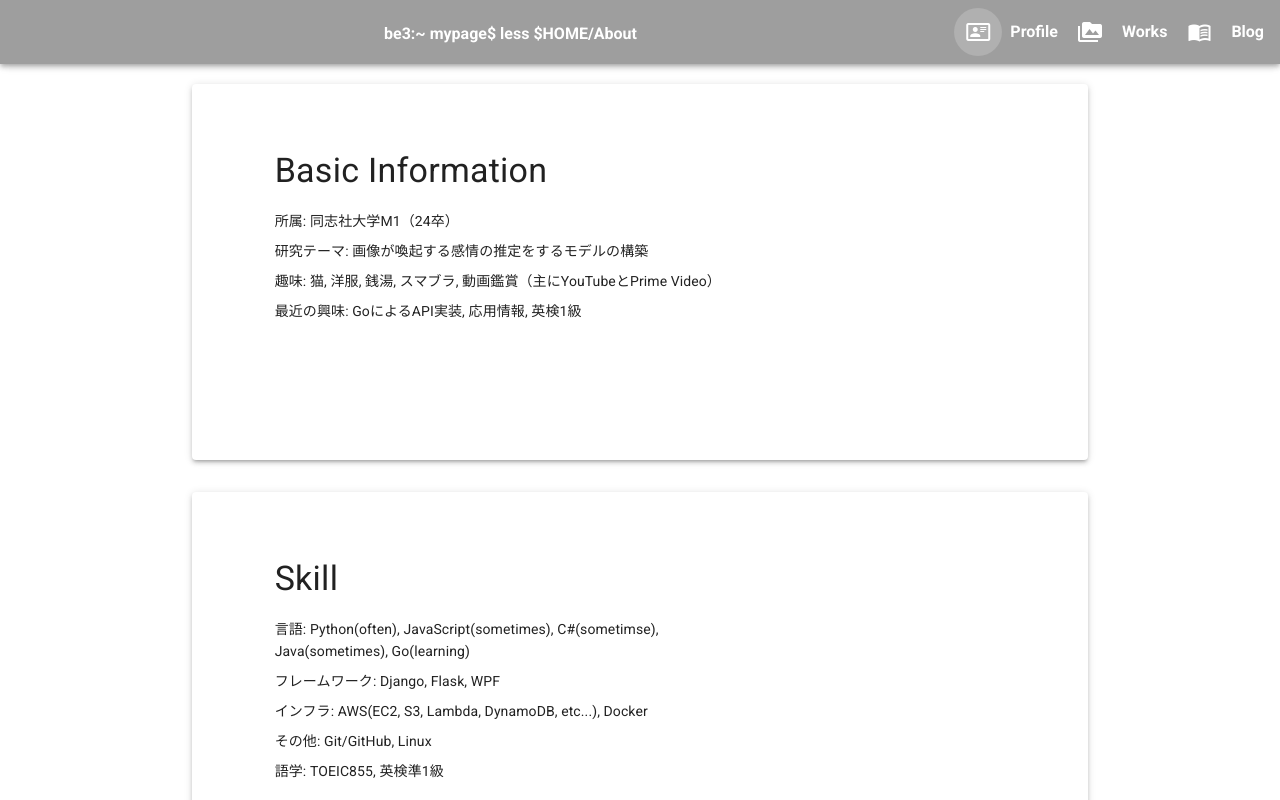
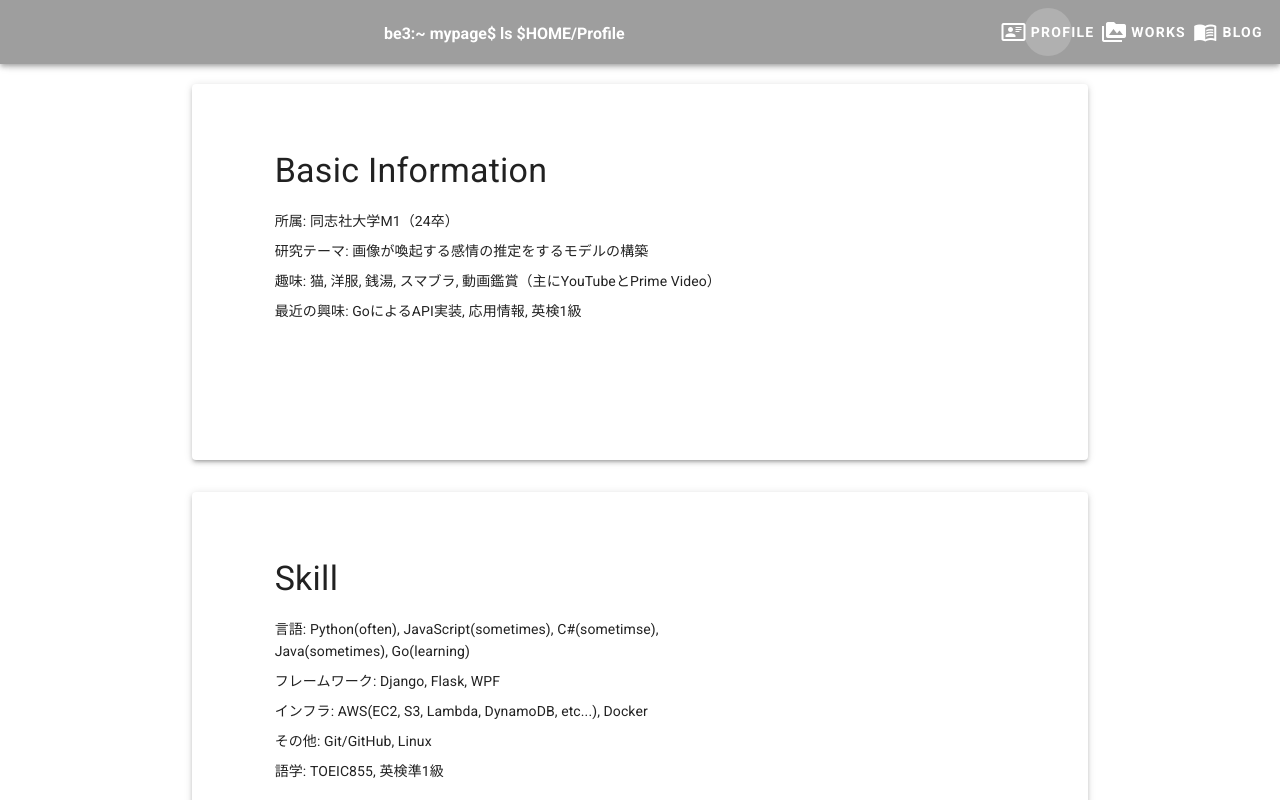
Before and after one commit to Be3751/Be3751.github.io, a Vue app: page /mypage/about in a window 1280 px wide. Shown: the top 800 px of the page. Built offline with nearby package versions, Linux system fonts and the light colour scheme.

Commit message:
modified menu in nav-bar

```diff
--- a/src/App.vue
+++ b/src/App.vue
@@ -20,26 +20,26 @@
           src="@/assets/img/title.png"
           width="100"
         />
-        <span class="ml-5 mt-1 font-weight-bold">be3:~ mypage$ less $HOME/{{ this.title }}</span>
+        <span class="ml-5 mt-1 font-weight-bold">be3:~ mypage$ ls $HOME{{ this.title }}</span>
       </div>
 
       <v-spacer></v-spacer>
 
       <div class="d-flex align-center">
-        <v-btn icon to="/mypage/about" class="mr-2 ml-2">
+        <v-btn icon to="/mypage/about" class="mr-10 ml-2">
           <v-icon>mdi-card-account-details-outline</v-icon>
+          <span class="font-weight-bold ml-1">Profile</span>
         </v-btn>
-        <span class="ml-0 mr-0 font-weight-bold">Profile</span>
 
-        <v-btn icon to="/mypage/works" class="mr-2 ml-2">
+        <v-btn icon to="/mypage/works" class="mr-7 ml-2">
           <v-icon>mdi-folder-multiple-image</v-icon>
+          <span class="font-weight-bold ml-1">Works</span>
         </v-btn>
-        <span class="ml-0 mr-0 font-weight-bold">Works</span>
 
-        <v-btn icon to="/mypage/blog" class="mr-2 ml-2">
+        <v-btn icon to="/mypage/blog" class="mr-3 ml-2">
           <v-icon>mdi-book-open-variant</v-icon>
+          <span class="font-weight-bold ml-1">Blog</span>
         </v-btn>
-        <span class="ml-0 mr-0 font-weight-bold">Blog</span>
 
       </div>
 
--- a/src/components/About.vue
+++ b/src/components/About.vue
@@ -34,7 +34,7 @@
 
     },
     data: () => ({
-      title: "About",
+      title: "/Profile",
       items: {
         item1: {
           name: "Basic Information",
--- a/src/components/Blog.vue
+++ b/src/components/Blog.vue
@@ -19,7 +19,7 @@ export default {
   },
   data: function(){
       return {
-        title: "Blog",
+        title: "/Blog",
         articles: [],
       }
   },
--- a/src/components/Home.vue
+++ b/src/components/Home.vue
@@ -11,9 +11,11 @@
 <script>
   export default {
     name: 'Home',
-
     data: () => ({
-
+      title: "",
     }),
+    mounted() {
+      this.$emit("catchTitle", this.title)
+    }
   }
 </script>
--- a/src/components/Works.vue
+++ b/src/components/Works.vue
@@ -8,7 +8,7 @@
   export default {
     name: 'Works',
     data: () => ({
-      title: "Works"
+      title: "/Works"
     }),
     mounted() {
       this.$emit("catchTitle", this.title)
```
